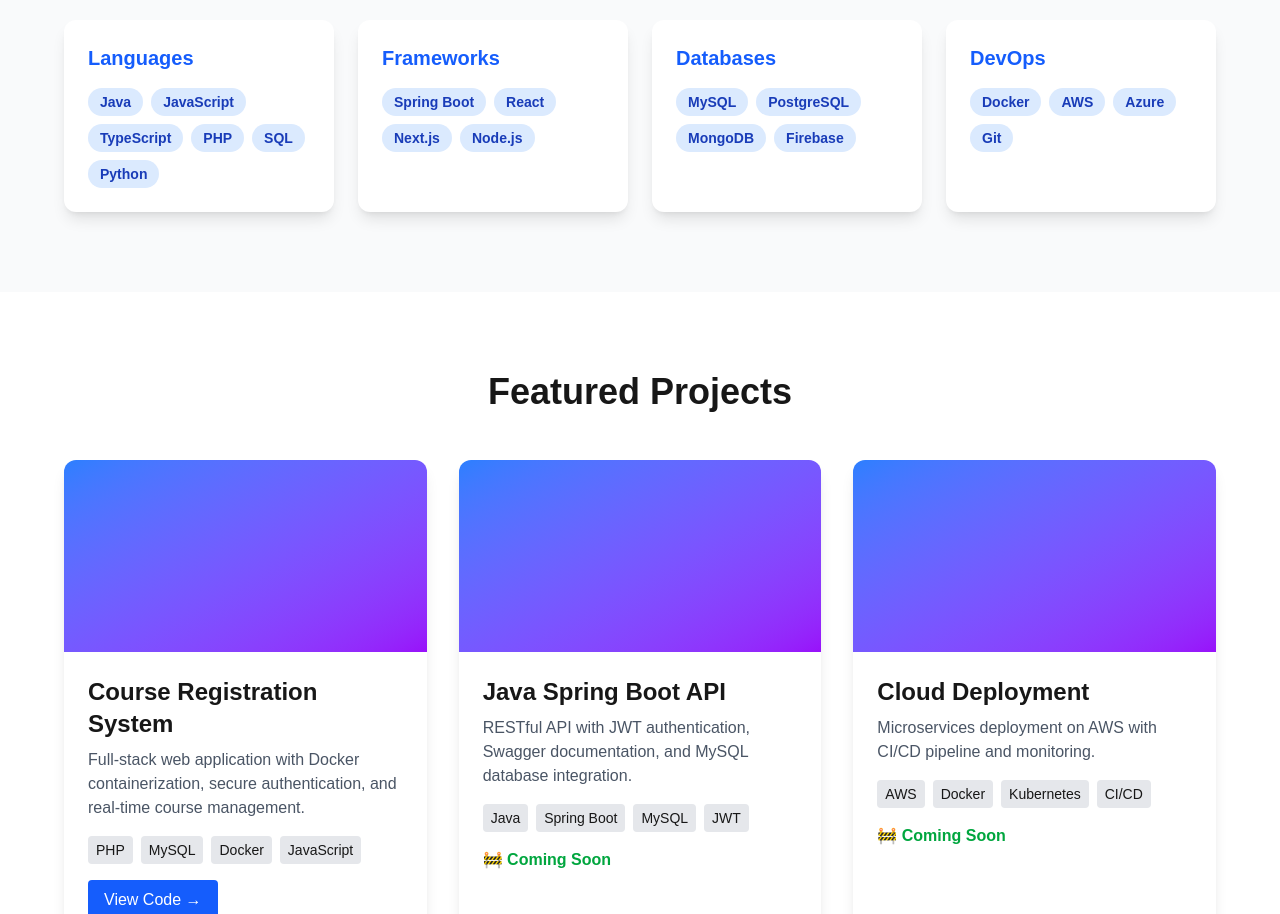
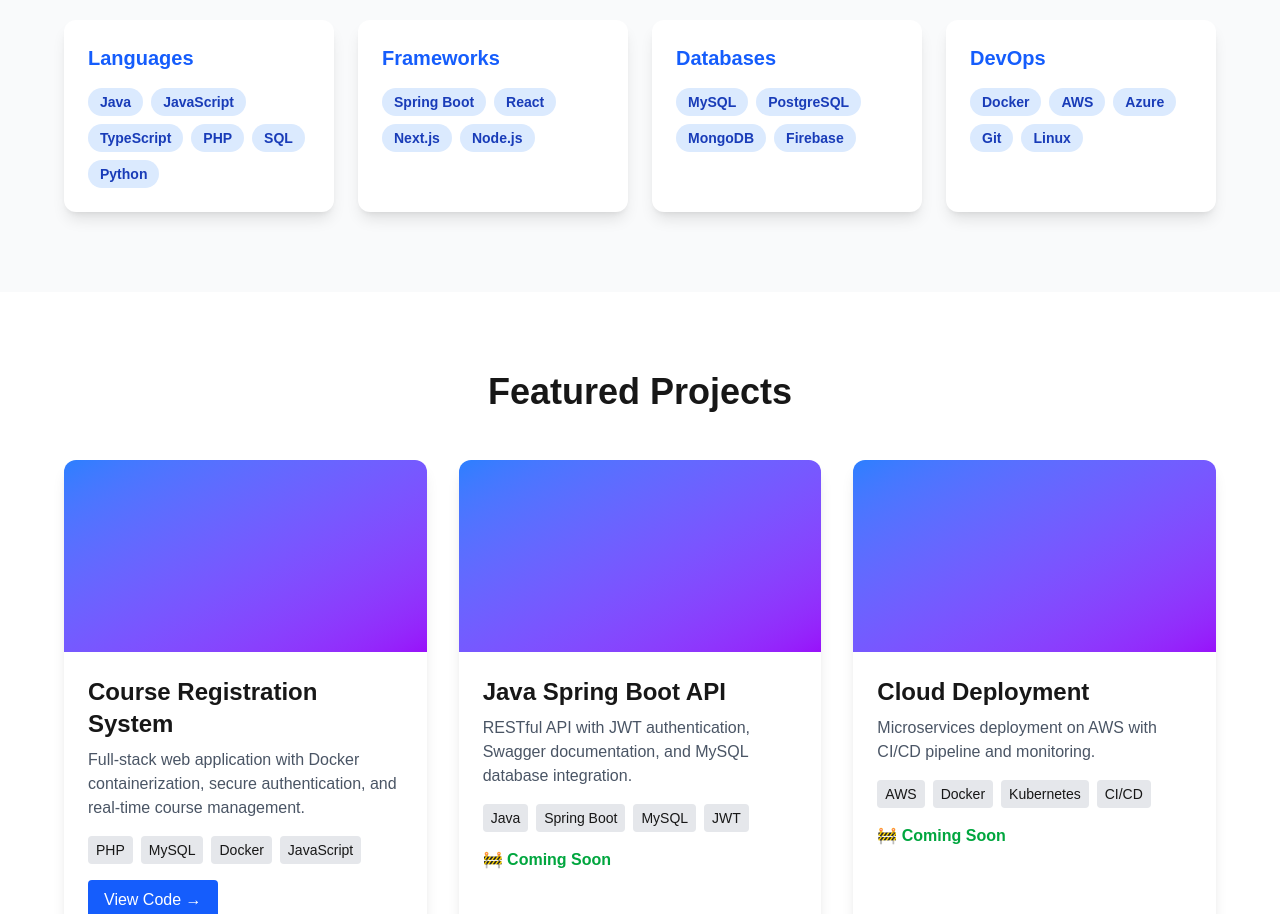
Before and after one commit to Neric-wizard/portfolio-nextjs, a Next.js app: page / in a window 1280 px wide. Shown: the part 1340-2254 px from the top of the page. Built offline with nearby package versions, Linux system fonts and the light colour scheme.

Commit message:
update DevOps to Linux

```diff
--- a/app/page.tsx
+++ b/app/page.tsx
@@ -53,7 +53,7 @@ export default function Home() {
             <SkillCard title="Languages" skills={["Java", "JavaScript", "TypeScript", "PHP", "SQL","Python"]} />
             <SkillCard title="Frameworks" skills={["Spring Boot", "React", "Next.js", "Node.js"]} />
             <SkillCard title="Databases" skills={["MySQL", "PostgreSQL", "MongoDB", "Firebase"]} />
-            <SkillCard title="DevOps" skills={["Docker", "AWS", "Azure", "Git"]} />
+            <SkillCard title="DevOps" skills={["Docker", "AWS", "Azure", "Git", "Linux"]} />
           </div>
         </div>
       </section>
```
